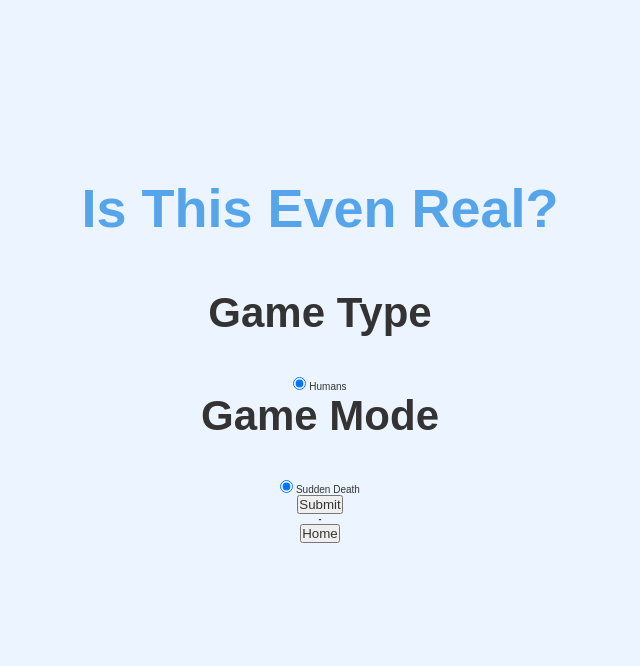
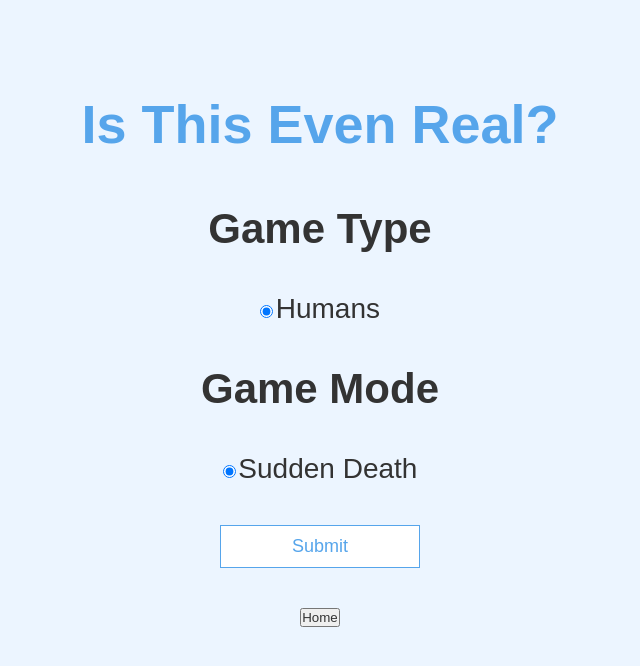
Before and after one commit to Subash-Chandra/3354-Project, a PHP site: page /gameselect.php in a window 1280 px wide. Shown: the top 666 px of the page, without its empty margins (320-960 px from the left). Run offline with PHP 8.4, Linux system fonts and the light colour scheme; the visitor is signed in with stand-in values (Sample User, id 1).

Commit message:
Visual changes to buttons

```diff
--- a/gameselect.php
+++ b/gameselect.php
@@ -18,20 +18,19 @@ include("auth.php");
         <div id="game" class="flex-center flex-column">
             <h1>Is This Even Real?</h1>
             <h2 id="question">Game Type</h2>
-            <div class="choice-container">
+            <div class="choice-container" style='margin-bottom: 40px;'>
                 <form id = "gametype">
-                <input type="radio" name="choice" value="Humans" checked> Humans
+                <input type="radio" name="choice" value="Humans" checked> <label style="font-size: 2.8rem;font-weight: 500;">Humans</label>
                 </form>
             </div>
             <h2 id="question">Game Mode</h2>
-            <div class="choice-container">
+            <div class="choice-container" style='margin-bottom: 40px;'>
                 <form id = "gamemode">
-                <input type="radio" name="choice" value="SuddenDeath" checked> Sudden Death
+                <input type="radio" name="choice" value="SuddenDeath" checked> <label style="font-size: 2.8rem;font-weight: 500;">Sudden Death</label>
                 </form>
             </div>
             <script type="text/javascript" src="gameinfo.js"></script>
-            <button onclick="submitAnswer(gametype.choice.value, gamemode.choice.value)">Submit</button>
-            <h5 id="padding">-</h5>
+            <button style='margin-bottom: 40px;' class="btn" onclick="submitAnswer(gametype.choice.value, gamemode.choice.value)">Submit</button>
             <div><button onclick="location.href='index.php'">Home</button></div>
         </div>
     </div>
--- a/play.js
+++ b/play.js
@@ -63,7 +63,7 @@ function showScores() {
     "?>";
     gameOverHTML += "<h2 id='score'> Your score: " + quiz.score + "</h2>";
     gameOverHTML += '<div id="game" class="flex-center flex-column">';
-    gameOverHTML += '<div><button onclick="location.href=\'index.php\'"">Home</button></div></div';
+    gameOverHTML += '<div><button class="btn" onclick="location.href=\'index.php\'"">Home</button></div></div';
     var element = document.getElementById("quiz");
     element.innerHTML = gameOverHTML;
 };
```
